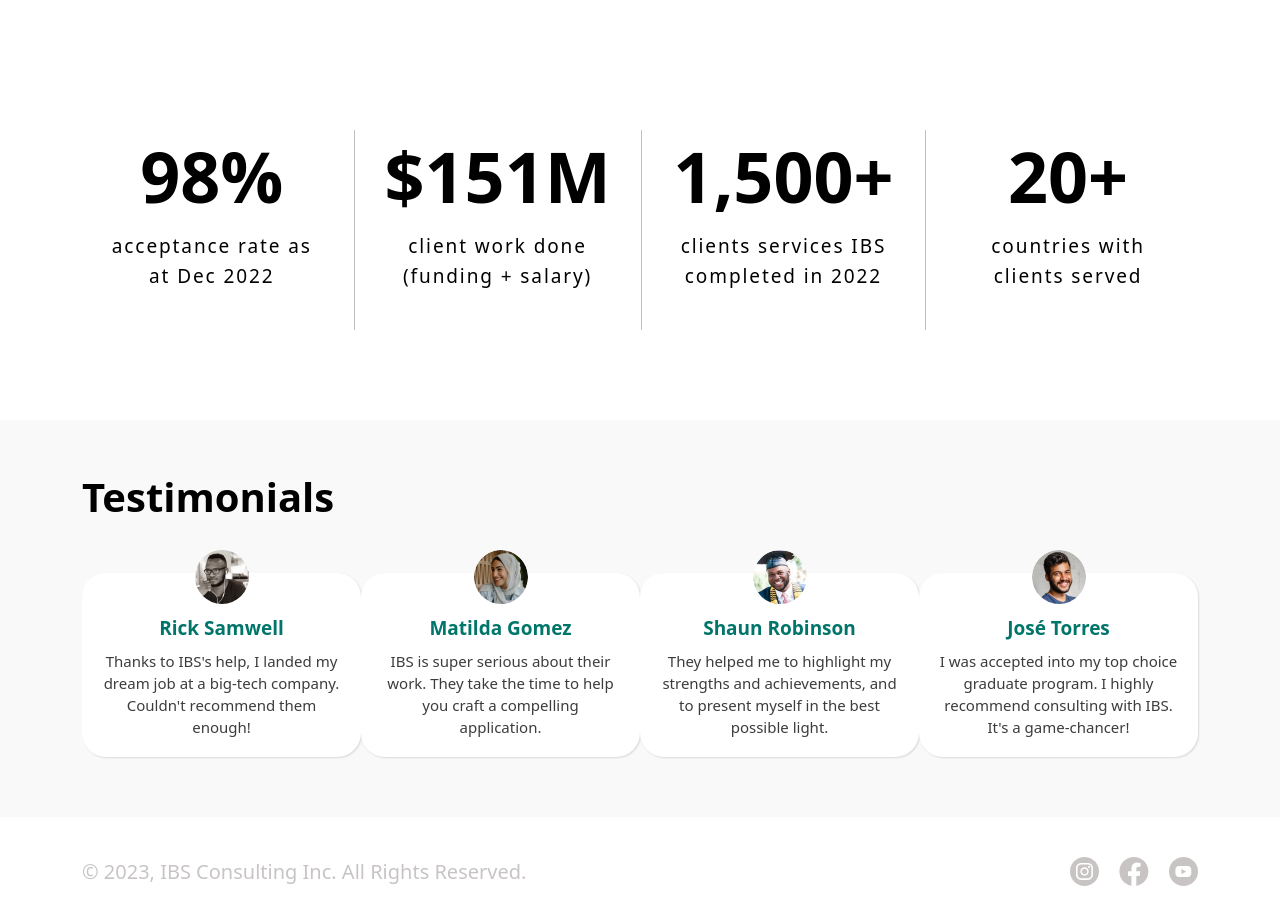
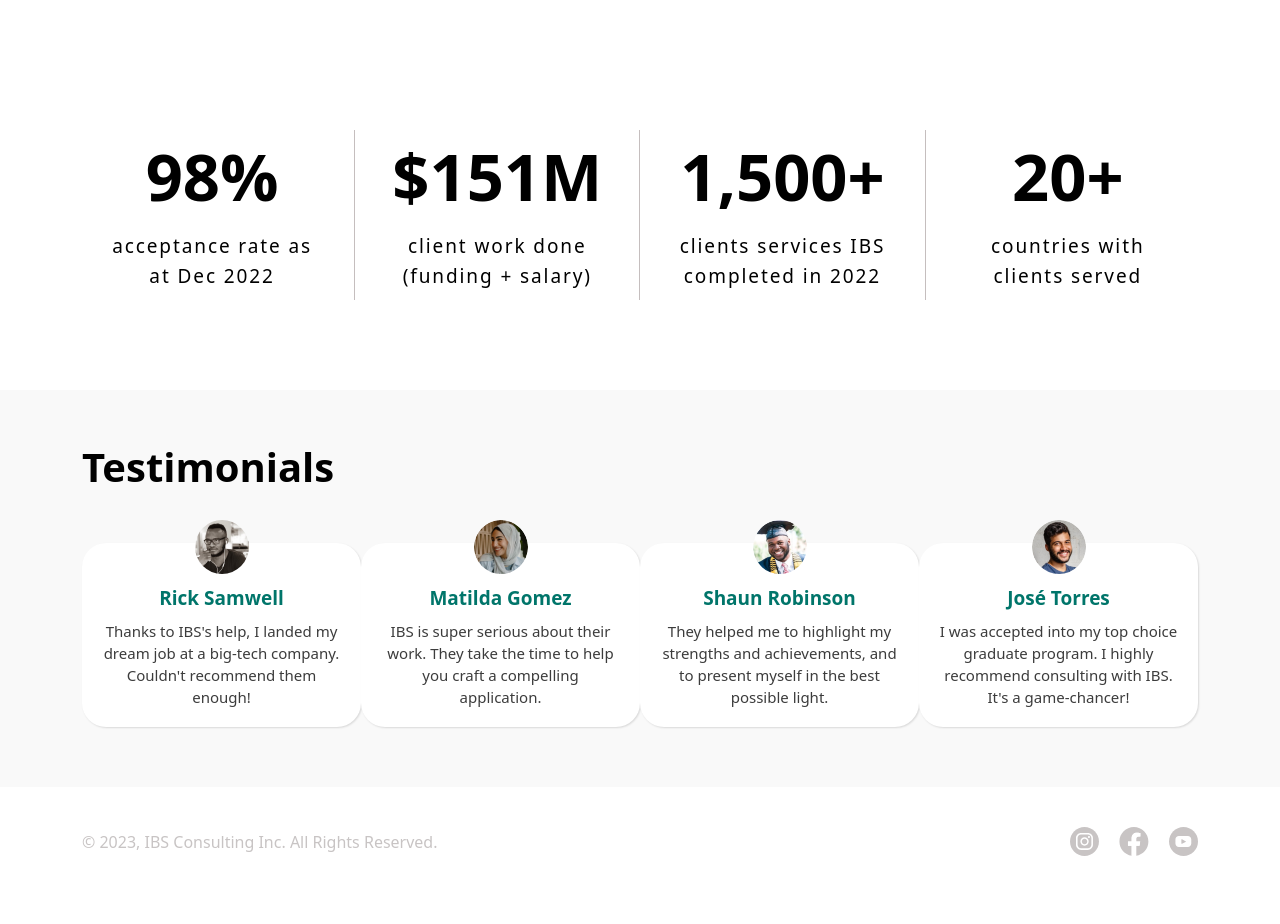
Before and after one commit to KleinUzzi/ibs-consulting-web-app, a Next.js app: page / in a window 1280 px wide. Shown: the part 920-1844 px from the top of the page. After the commit the page ends 1816 px from the top, so only its background shows below. Built offline with nearby package versions, Linux system fonts and the light colour scheme.

Commit message:
added shadow to nav

```diff
--- /dev/null
+++ b/components/home/Banner.js
@@ -0,0 +1,9 @@
+import classes from "./Banner.module.css"
+
+const Banner = () => {
+ return <div className={`${classes.wrapper}  d-flex flex-column justify-content-center align-items-center`}>
+    {/* <h2>help you get ready for important moments</h2> */}
+ </div>
+}
+
+export default Banner
--- /dev/null
+++ b/components/home/Banner.module.css
@@ -0,0 +1,10 @@
+.wrapper{
+    height: 400px;
+    background: url("/images/banner-image.png");
+    background-repeat:no-repeat;
+    /* background-position: center center; */
+    -webkit-background-size: cover;
+    -moz-background-size: cover;
+    -o-background-size: cover;
+    background-size: cover;
+}
--- a/components/home/CounterSection.module.css
+++ b/components/home/CounterSection.module.css
@@ -5,14 +5,14 @@
 .countWrapper{
     border-right: 1px solid #C5BEBE;
     width: 80%;
-    height: 200px;
+    height: 170px;
     padding: 0 30px;
 }
 
 .countWrapper h2{
     font-style: normal;
     font-weight: 700;
-    font-size: 70px;
+    font-size: 65px;
     line-height: 93px;
     text-align: center;
     color: #000000;
--- a/components/layout/Footer/Footer.module.css
+++ b/components/layout/Footer/Footer.module.css
@@ -5,7 +5,7 @@
 .copyRightText{
     font-style: normal;
     font-weight: 500;
-    font-size: 20px;
-    line-height: 30px;
+    font-size: 16px;
+    line-height: 20px;
     color: #C8C4C4;
 }
--- a/components/layout/Header/Header.js
+++ b/components/layout/Header/Header.js
@@ -21,7 +21,7 @@ const Header = () => {
 
 
   return (
-    <nav className="navbar navbar-expand-lg navbar-light fix-top bg-light position-fixed w-100">
+    <nav className={`navbar navbar-expand-lg navbar-light fix-top bg-light position-fixed w-100 ${classes.wrapper}`}>
   <div className="container">
     <Link className={`navbar-brand ${classes.brandWrapper}`} href="/"><img src="/images/IBS-logo.png" alt=""/><span className={classes.logoText}>IBS Consulting</span></Link>
     <button className="navbar-toggler" type="button" data-bs-toggle="collapse" data-bs-target="#navbarSupportedContent" aria-controls="navbarSupportedContent" aria-expanded="false" aria-label="Toggle navigation">
--- a/components/layout/Header/Header.module.css
+++ b/components/layout/Header/Header.module.css
@@ -1,3 +1,8 @@
+.wrapper{
+  /* box-shadow: 5px 1px 1px rgba(0, 0, 0, 0.25); */
+  box-shadow: rgba(100, 100, 111, 0.2) 0px 7px 29px 0px;
+}
+
 .brandWrapper img{
   height: 50px;
 }
--- a/pages/index.js
+++ b/pages/index.js
@@ -1,3 +1,4 @@
+import Banner from '@/components/home/Banner'
 import CounterSection from '@/components/home/CounterSection'
 import HeroSection from '@/components/home/HeroSection'
 import IntroSection from '@/components/home/IntroSection'
@@ -16,6 +17,7 @@ export default function Home() {
       </Head>
       <HeroSection />
       <IntroSection />
+      {/* <Banner /> */}
       <CounterSection />
       <Testimonial />
     </>
```
Also changed, not shown: public/images/banner-image.png (added).
